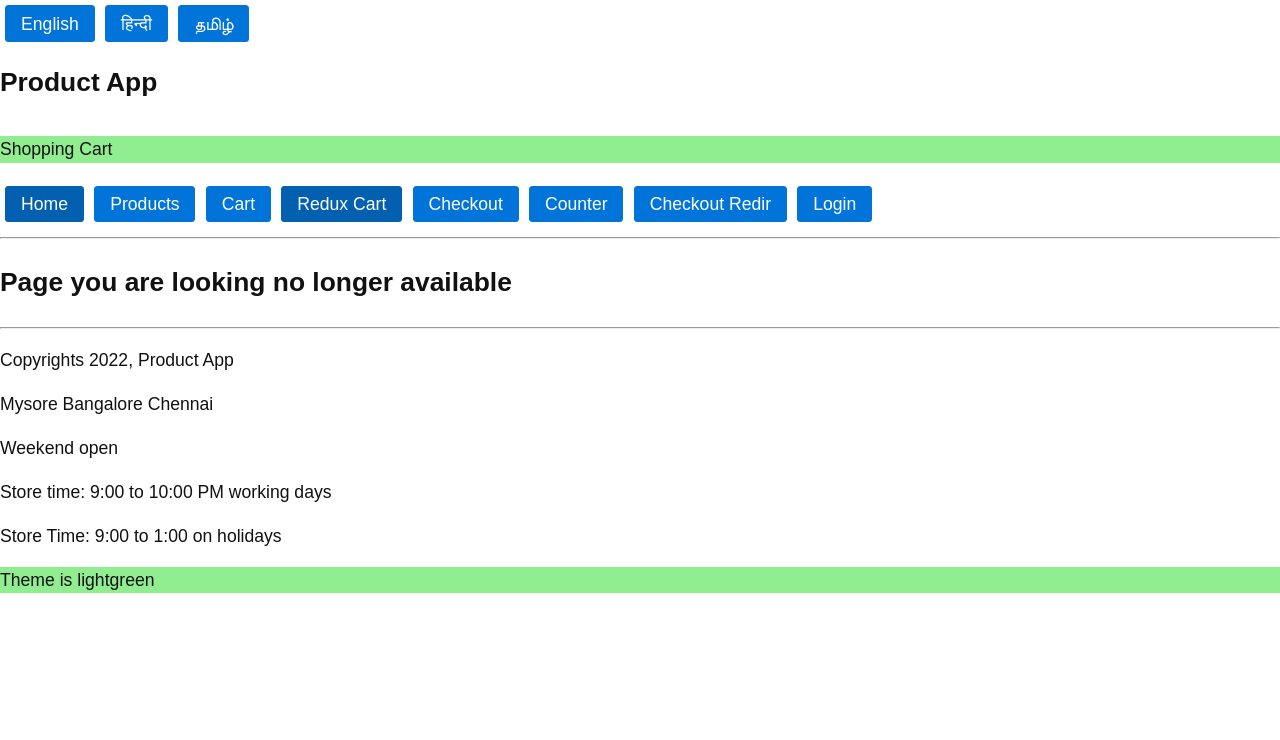
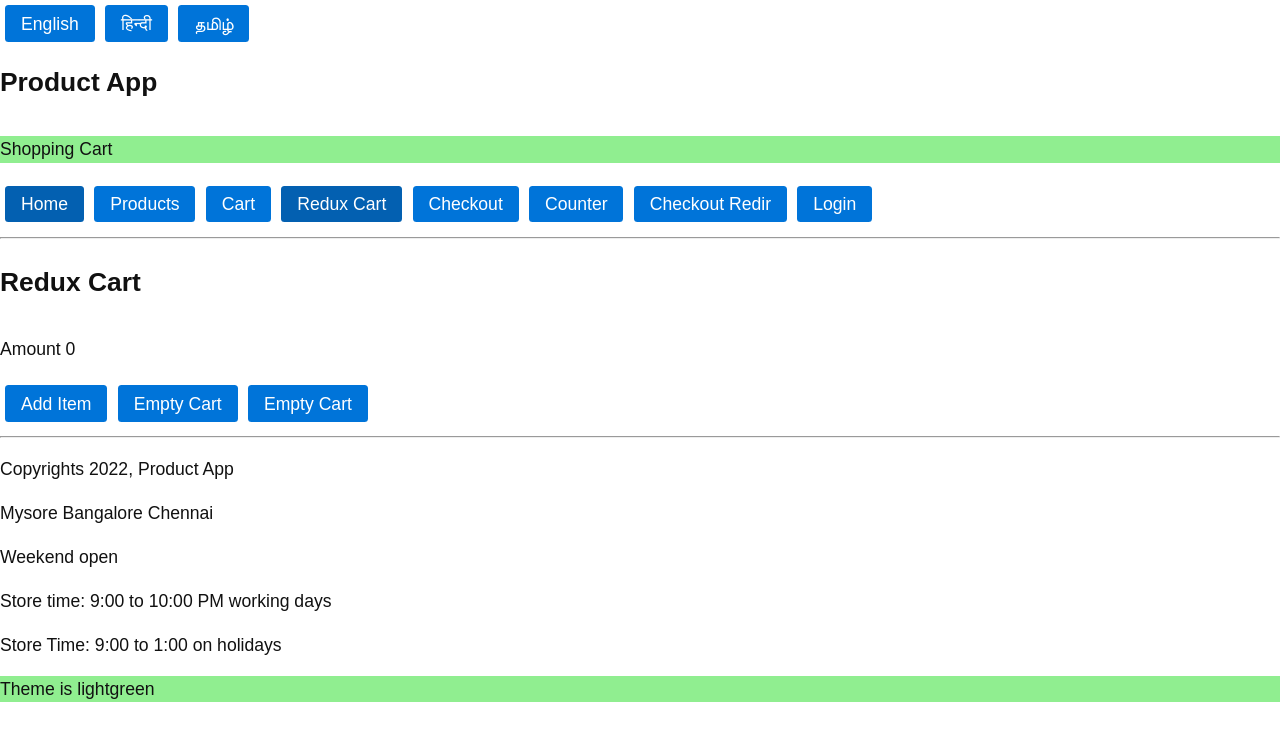
Before and after one commit to nodesense/bold-react-may-2022, a React (Create React App) app: page /redux-cart in a window 1280 px wide. Shown: the top 740 px of the page. Built offline with nearby package versions, Linux system fonts and the light colour scheme; no server answers.

Commit message:
redux cart demo

```diff
--- a/src/app/App.js
+++ b/src/app/App.js
@@ -14,6 +14,8 @@ import {BrowserRouter as Router,
         Switch,
         Redirect
 } from 'react-router-dom';
+
+import ReduxCart from './redux-cart/containers/ReduxCart';
 
 
 class App extends React.Component {
@@ -86,6 +88,10 @@ class App extends React.Component {
                     <Checkout />
                 </Route>
 
+                <Route path="/redux-cart">
+                    <ReduxCart />
+                </Route>
+
                 <Route path="/cart">
                     <Cart />
                 </Route>
--- a/src/app/redux-cart/components/ReduxCart.js
+++ b/src/app/redux-cart/components/ReduxCart.js
@@ -6,7 +6,7 @@ import React from 'react';
 // as props, which can work with store
 const ReduxCart = (props) => {
     console.log("ReduxCart Render", props)
-    const {amount, addItem, emptyCart} = props;
+    const {amount, addItem, emptyCart, actions} = props;
     return (
         <div>
             <h2> Redux Cart </h2>
@@ -17,6 +17,10 @@ const ReduxCart = (props) => {
             <button onClick={emptyCart}>
                 Empty Cart
             </button>
+            <button onClick={actions.emptyCart}>
+                Empty Cart
+            </button>
+
         </div>
     )
 }
--- a/src/app/redux-cart/containers/ReduxCart.js
+++ b/src/app/redux-cart/containers/ReduxCart.js
@@ -2,6 +2,7 @@
 // redux-cart/containers/ReduxCart.js
 
 import {connect} from 'react-redux';
+import { bindActionCreators } from 'redux';
 import ReduxCart from '../components/ReduxCart';
 import * as cartActions from '../state/actions/cart.actions';
 
@@ -41,10 +42,13 @@ export const mapDispatchToProps = (dispatch, getState) => {
             dispatch(action)
         },
 
-        emptyCart: () => {
-            console.log("Dispatching emptyCart")
-            dispatch(cartActions.emptyCart())
-        }
+        // emptyCart: () => {
+        //     console.log("Dispatching emptyCart")
+        //     dispatch(cartActions.emptyCart())
+        // }
+        // instead using bindActionCreators
+        emptyCart: bindActionCreators(cartActions.emptyCart, dispatch),
+        actions: bindActionCreators(cartActions, dispatch)
     }
 }
 
--- a/src/redux-demo.js
+++ b/src/redux-demo.js
@@ -39,12 +39,24 @@ console.log("Start after addItem ", state)
 console.log("dispatch update item ")
 
 // set 5 quantities
-store.dispatch(cartActions.updateItemInCart(1, 5))
+//store.dispatch(cartActions.updateItemInCart(1, 5))
+// bindActionCreators, it wraps action creator with dispatch and create a wrapper function
+// if we call wrapper function, it will call action creator and
+//        action creator returns action
+//        action shall be dispatched automatically
+const updateItemInCart = bindActionCreators(cartActions.updateItemInCart,
+                                            store.dispatch)
+//bindactioncreator function, wrap updateItemInCart and dispatch, automatically dispatch action
+updateItemInCart(1, 5) // equal to  store.dispatch(cartActions.updateItemInCart(1, 5))
+
 
 console.log("State after update qty ", store.getState())
 
 console.log("dispatch addItem")
-store.dispatch(cartActions.addItemToCart(2, 'Product 2', 200))
+// store.dispatch(cartActions.addItemToCart(2, 'Product 2', 200))
+// action will include methods that shal be wrapped with dispatch
+const actions = bindActionCreators(cartActions, store.dispatch)
+actions.addItemToCart(2, 'Product 2', 200)
 console.log("State after add item ", store.getState())
 
 
```
